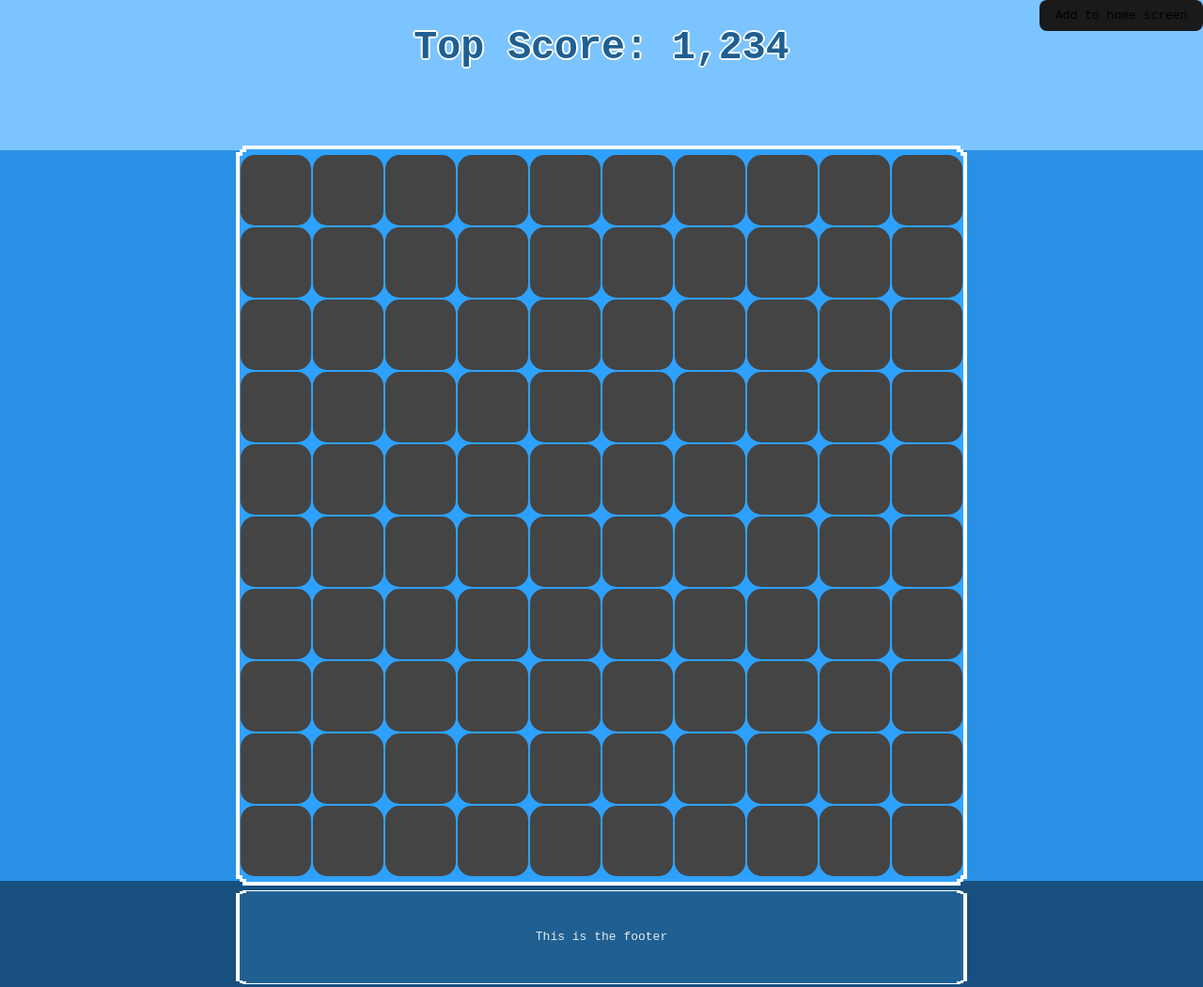
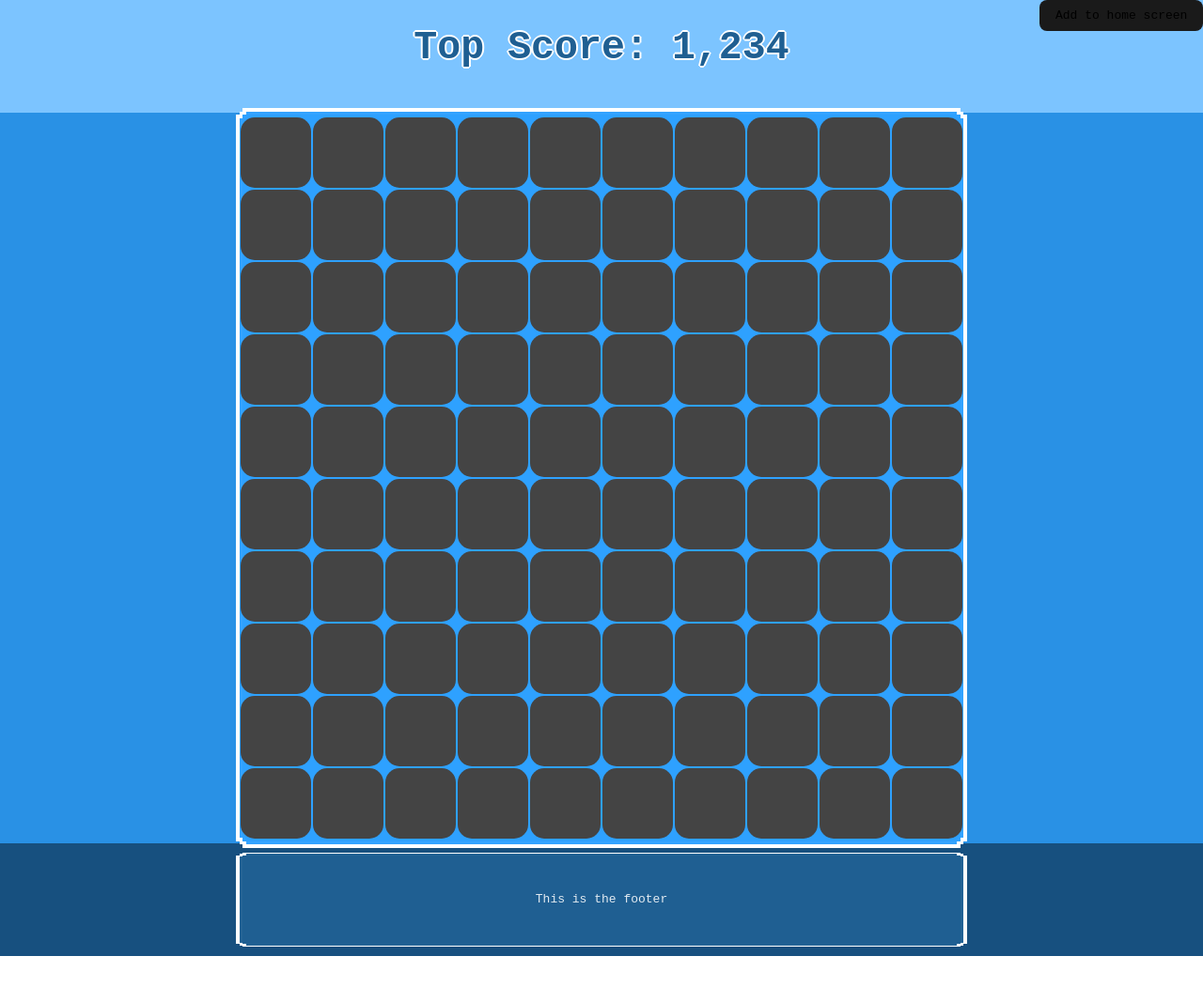
Before and after one commit to mikatalk/vite-web-app, a website built with Vite: page index.html in a window 1280 px wide. Shown: the whole page at 94% size. After the commit the page ends 1018 px from the top, so only its background shows below. Built offline with nearby package versions, Linux system fonts and the light colour scheme.

Commit message:
Coding again

```diff
--- a/src/styles/style.scss
+++ b/src/styles/style.scss
@@ -98,7 +98,7 @@ button:focus-visible {
 
   .header {
     background-color: #7cc4ff;
-    min-height: 20vh;
+    min-height: 120px;
     .score-header {
       color: #1f5f92;
       text-shadow: 2px 0 #fff, -2px 0 #fff, 0 2px #fff, 0 -2px #fff,
```
